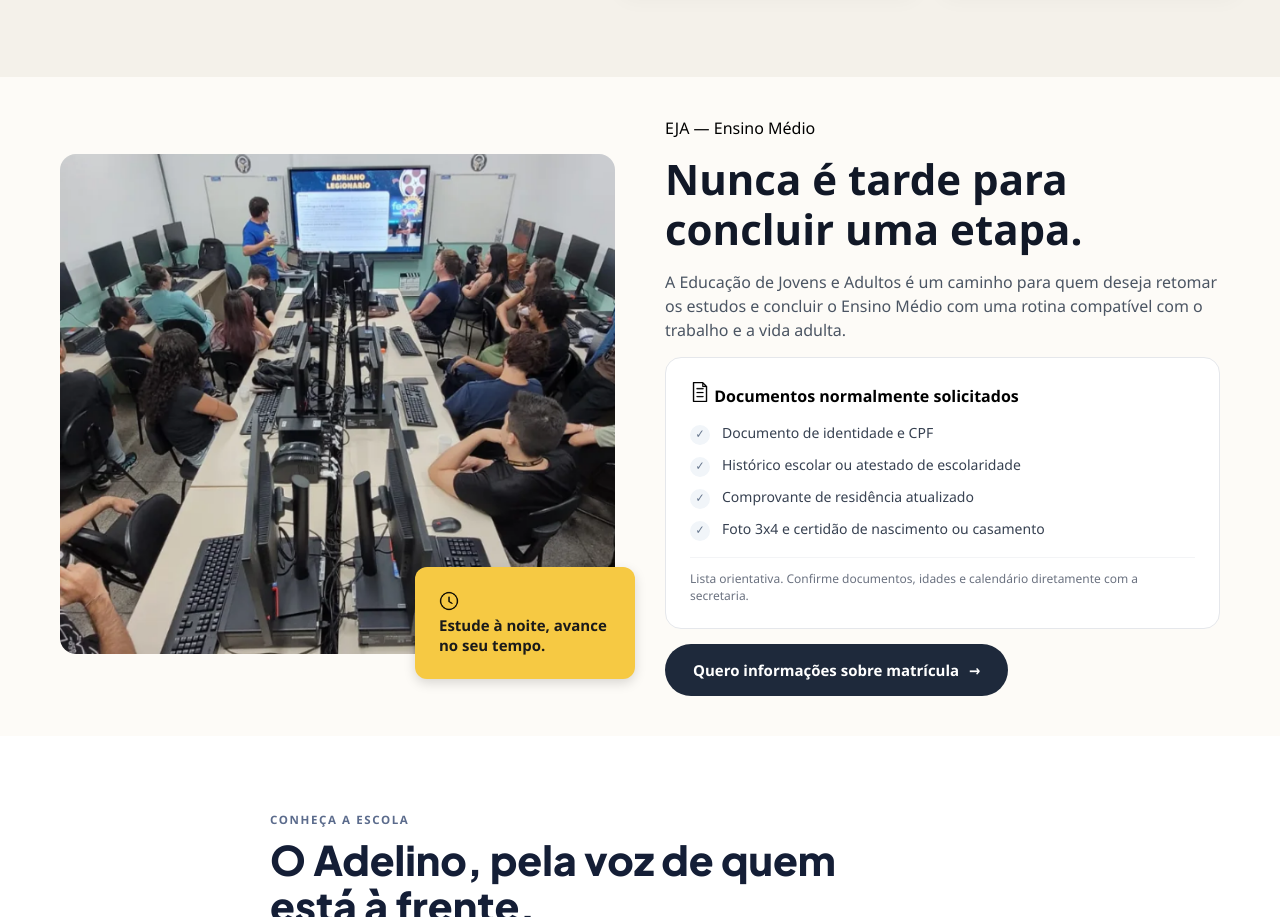
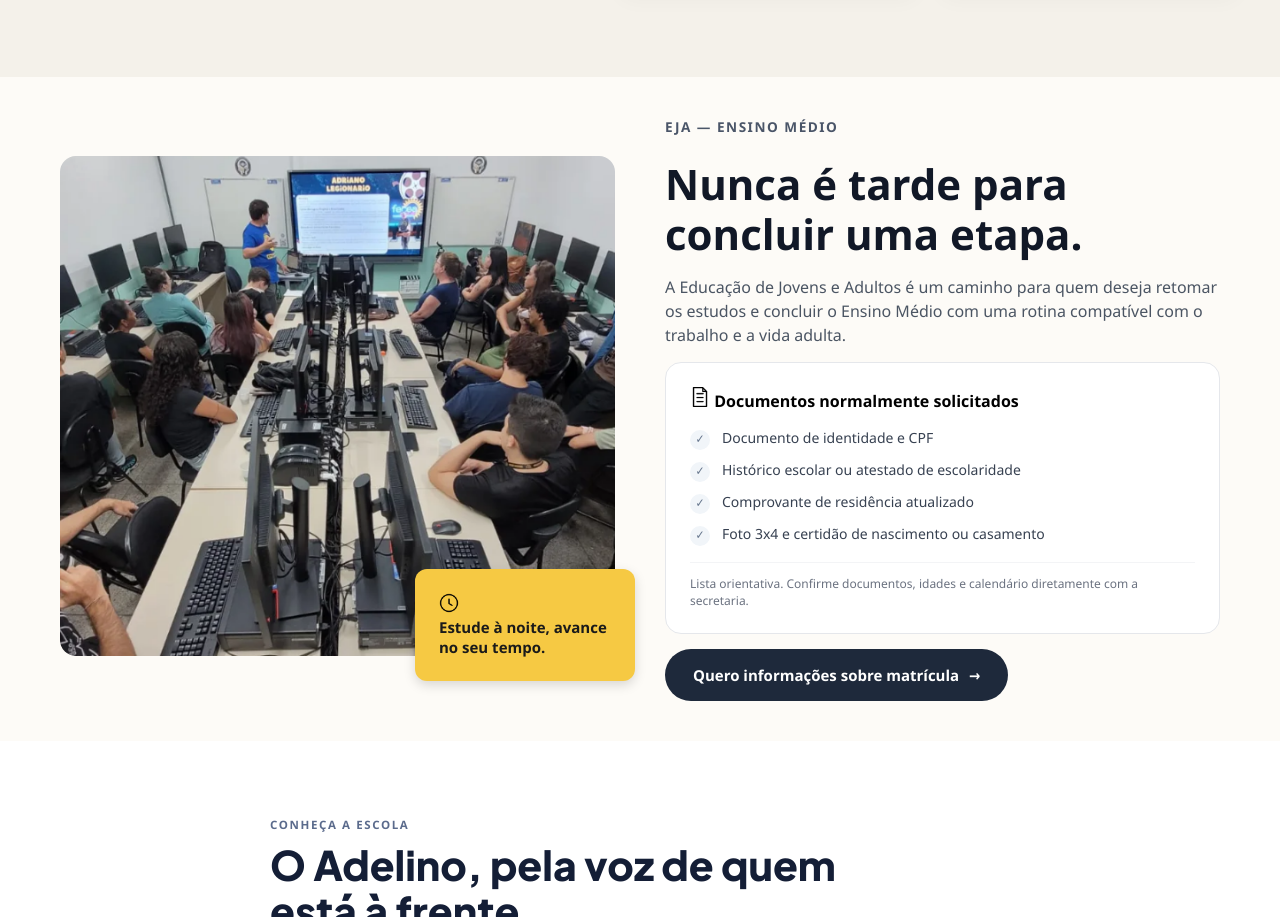
Before and after one commit to jubandeira/site_escola_adelino, a plain HTML site: page index.html in a window 1280 px wide. Shown: the part 1077-1994 px from the top of the page. Drawn offline with Linux system fonts and the light colour scheme.

Commit message:
arrumei subtitulo eja

```diff
--- a/CSS/style.css
+++ b/CSS/style.css
@@ -505,12 +505,15 @@ body {
   gap: 15px;
 }
 
+.eja-section .subtitle,
 .eja-subtitle {
   font-size: 0.85rem;
   font-weight: 700;
   letter-spacing: 1.5px;
   color: #4A5568;
   text-transform: uppercase;
+  display: block;
+  margin-bottom: 8px;
 }
 
 .eja-title {
```
